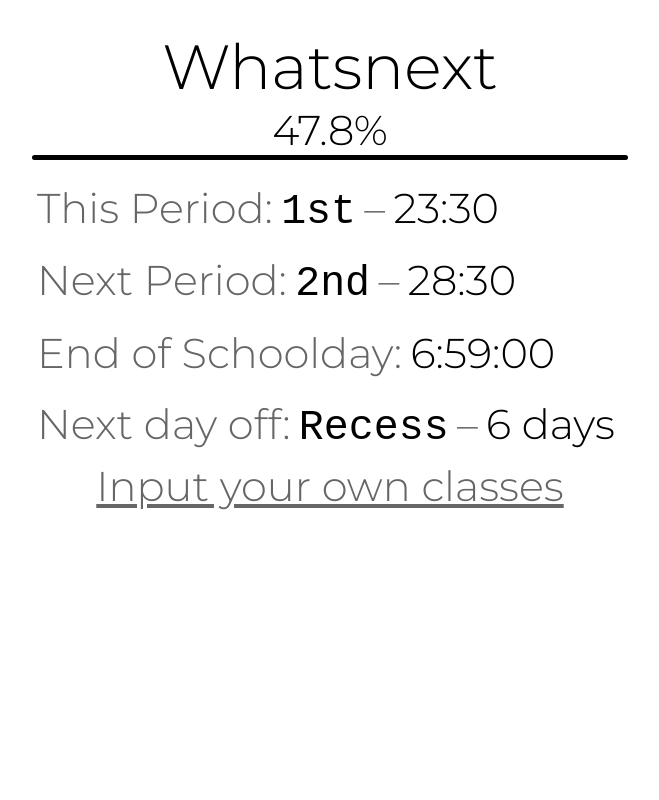
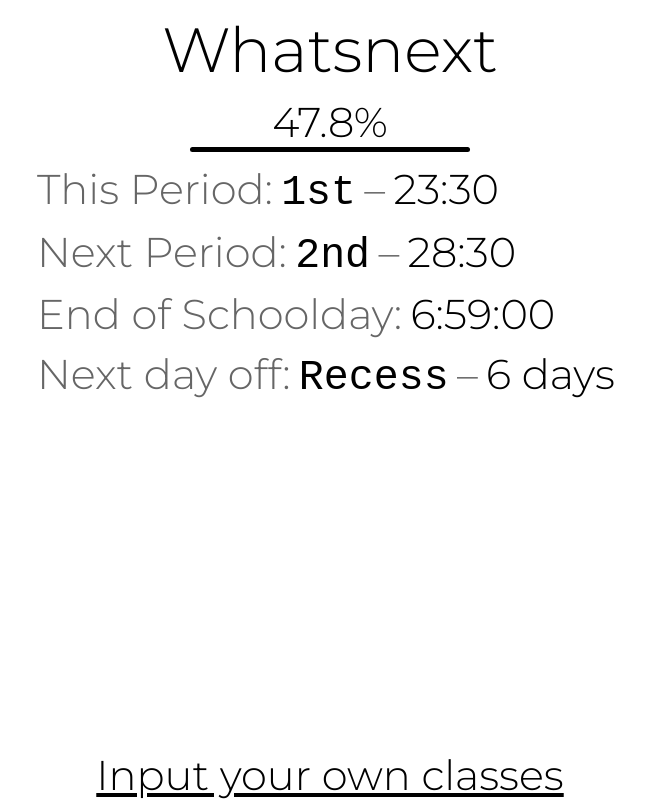
Before and after one commit to platipus25/school-schedule-whatsnext, a browser extension: page index.html in a window 1280 px wide. Shown: the whole page, without its empty margins (310-969 px from the left). Drawn offline with Linux system fonts and the light colour scheme; a web font is replaced by a local one.

Commit message:
Use flexbox & fix footer

```diff
--- a/css/index.css
+++ b/css/index.css
@@ -1,25 +1,29 @@
+html, body {
+    height: 100%;
+}
+
 body{
     font-size:calc(1em + 2vw);
     font-family:"Montserrat", "Courier New", sans-serif;
-    display:grid;
+    display:flex;
+    flex-direction: column;
     font-weight:200;
     max-width: 100vw;
     min-width:100px;
     justify-content: center;
-    padding:0.2em;
-    grid-template-columns: 1fr [content] auto 1fr;
-    grid-template-rows: auto;
+    align-items:center;
+    margin:0;
+    /*grid-template-columns: 1fr [content] auto 1fr;
+    grid-template-rows: auto;*/
 }
 
-#container{
-    grid-column: content-start / content-end;
+.content {
+    flex: 1 0 auto;
+    margin:0.2em;
 }
-
-/*#container{
-    margin:0.2em;
-    display:grid;
-    justify-content: center;
-}*/
+.footer {
+    flex-shrink: 0;
+}
 
 question{
     white-space: nowrap;
--- a/index.html
+++ b/index.html
@@ -14,12 +14,14 @@
     </head>
     <body>
         <h2 class="title">Whatsnext</h2>
-        <question id="percent_container"><answer id="percent"></answer><answer id="percent_bar"></answer></question>
-        <question>This Period:<wbr/><answer id="thisClass-period"></answer><answer id="thisClass" class="className"></answer>&ndash;<answer id="thisClassCountdown" class="countdown"></answer></question>
-        <question>Next Period:<wbr/><answer id="enumerateNextClass-period"></answer><answer id="enumerateNextClass" class="className"></answer>&ndash;<answer id="enumerateNextClassCountdown" class="countdown"></answer></question>
-        <question>End of Schoolday:<wbr/><answer id="endOfSchoolCountdown" class="countdown"></answer></question>
-        <question>Next day off:<wbr/><answer id="nextDayOff"></answer>&ndash;<answer id="nextDayOffCountdown" class="countdown"></answer></question>
-        <div id="footer">
+        <div class="content">
+            <question id="percent_container"><answer id="percent"></answer><answer id="percent_bar"></answer></question>
+            <question>This Period:<wbr/><answer id="thisClass-period"></answer><answer id="thisClass" class="className"></answer>&ndash;<answer id="thisClassCountdown" class="countdown"></answer></question>
+            <question>Next Period:<wbr/><answer id="enumerateNextClass-period"></answer><answer id="enumerateNextClass" class="className"></answer>&ndash;<answer id="enumerateNextClassCountdown" class="countdown"></answer></question>
+            <question>End of Schoolday:<wbr/><answer id="endOfSchoolCountdown" class="countdown"></answer></question>
+            <question>Next day off:<wbr/><answer id="nextDayOff"></answer>&ndash;<answer id="nextDayOffCountdown" class="countdown"></answer></question>
+        </div>
+        <div class="footer">
             <a id="openOptions">Input your own classes</a>
 
         </div>
```
